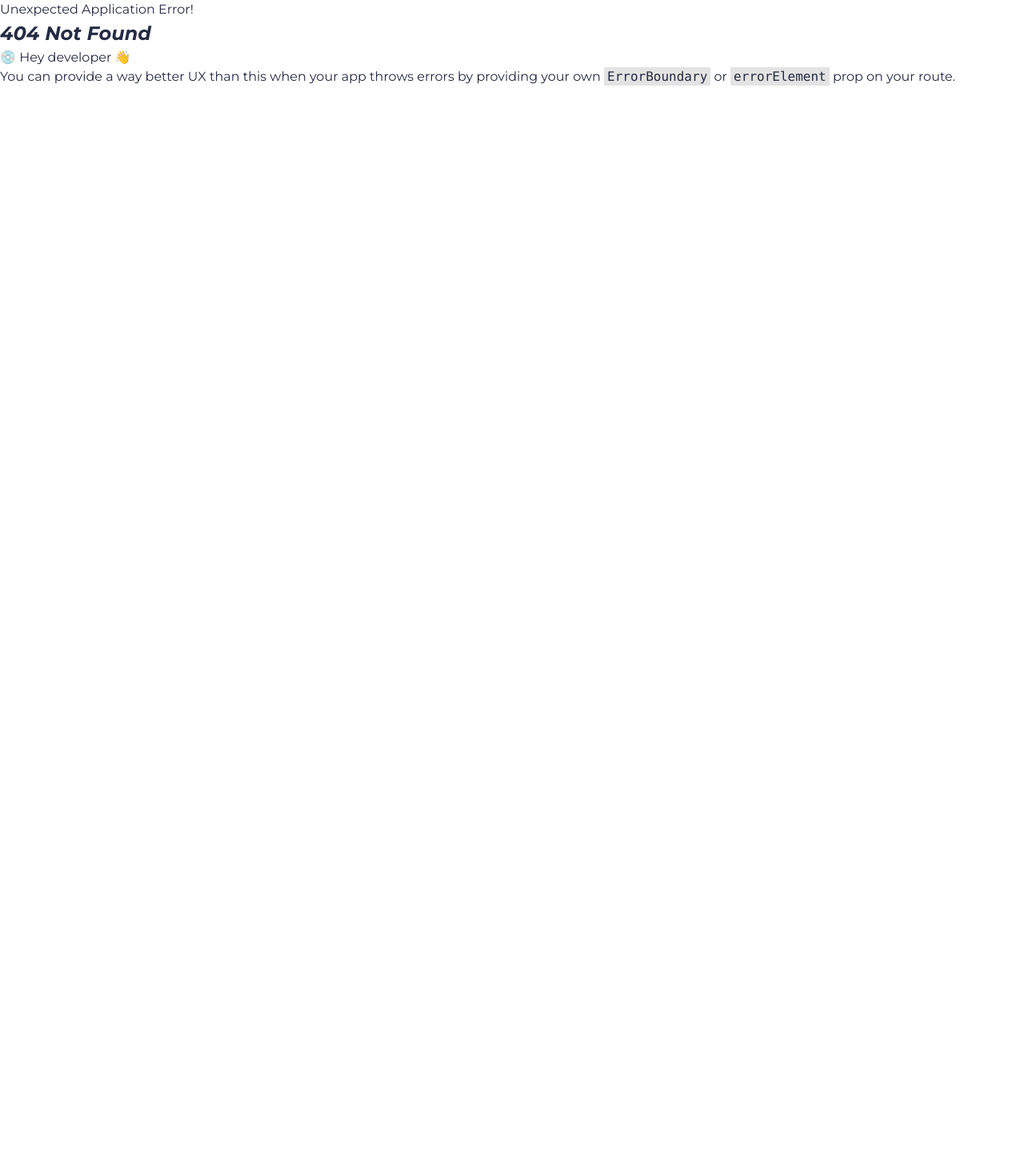
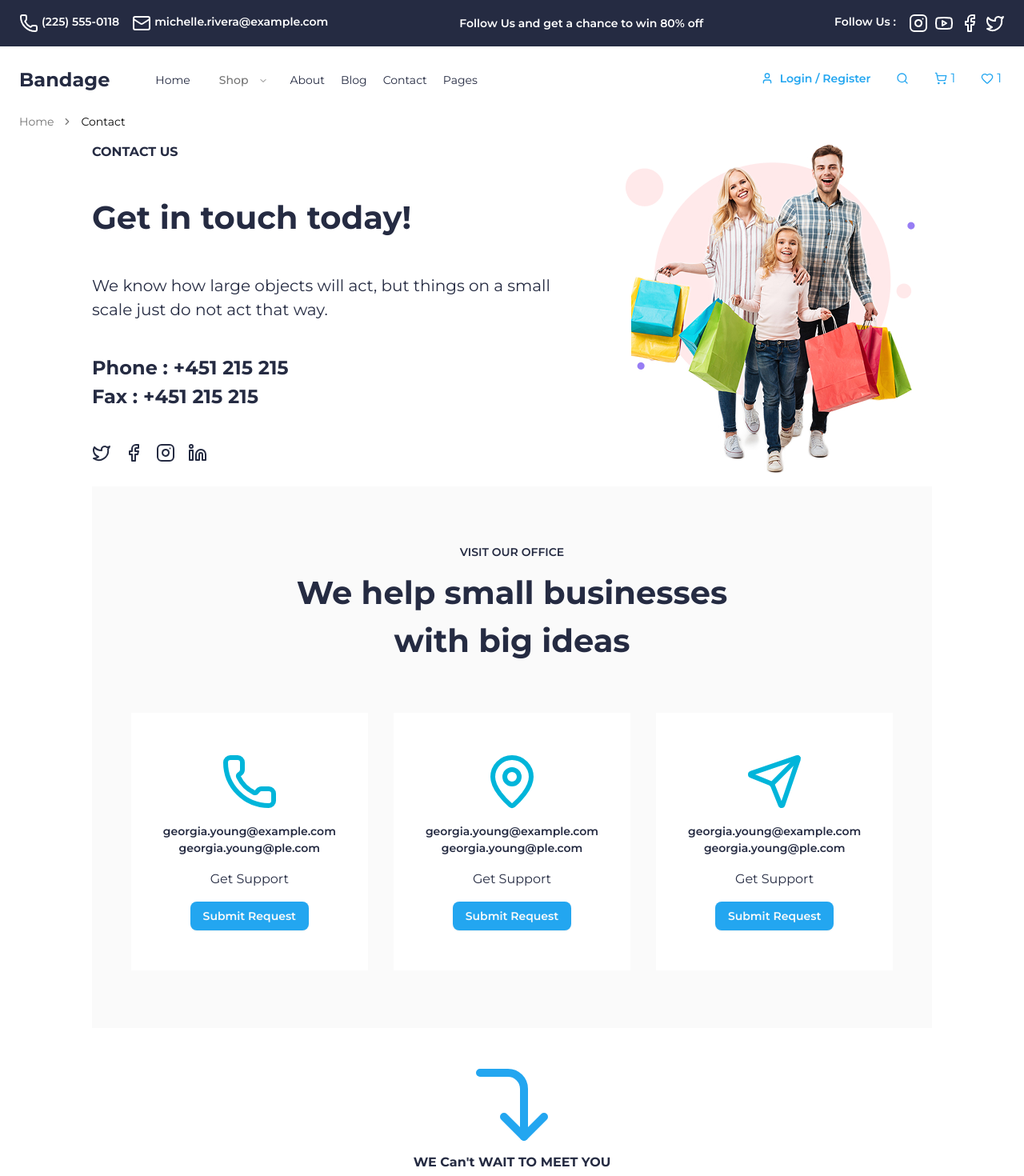
Before and after one commit to salih-sengul/E-Commerce1, a React (Vite) app: page /contact in a window 1280 px wide. Before the commit this address had no page. Shown: the top 1470 px of the page at 80% size. Before the commit the page ends 800 px from the top, so only its background shows below. Built offline with nearby package versions, Linux system fonts and the light colour scheme.

Commit message:
contact page done

```diff
--- a/src/components/NavBar.jsx
+++ b/src/components/NavBar.jsx
@@ -97,22 +97,22 @@ const NavBar = ({ className, shopMenu, bigMenu }) => {
         </NavigationMenuItem>
         <NavigationMenuItem>
           <NavigationMenuLink asChild>
-            <a href="/about">About</a>
+            <Link to="/about">About</Link>
           </NavigationMenuLink>
         </NavigationMenuItem>
         <NavigationMenuItem>
           <NavigationMenuLink asChild>
-            <a href="/blog">Blog</a>
+            <Link to="/blog">Blog</Link>
           </NavigationMenuLink>
         </NavigationMenuItem>
         <NavigationMenuItem>
           <NavigationMenuLink asChild>
-            <a href="/contact">Contact</a>
+            <Link to="/contact">Contact</Link>
           </NavigationMenuLink>
         </NavigationMenuItem>
         <NavigationMenuItem>
           <NavigationMenuLink asChild>
-            <a href="/pages">Pages</a>
+            <Link to="/pages">Pages</Link>
           </NavigationMenuLink>
         </NavigationMenuItem>
       </NavigationMenuList>
--- /dev/null
+++ b/src/components/contact/MainContact.jsx
@@ -0,0 +1,30 @@
+import { Facebook, Instagram, Linkedin, Twitter } from "lucide-react";
+import React from "react";
+
+const MainContact = () => {
+  return (
+    <div className="flex flex-col gap-10 lg:flex-row">
+      <div className="flex flex-col items-center gap-10 py-2.5 lg:items-start lg:text-left">
+        <h5 className="h5">CONTACT US</h5>
+        <h1 className="h2">Get in touch today!</h1>
+        <h4 className="h4">
+          We know how large objects will act, but things on a small scale just
+          do not act that way.
+        </h4>
+        <div className="h3">
+          <p>Phone : +451 215 215</p>
+          <p>Fax : +451 215 215</p>
+        </div>
+        <div className="flex gap-4">
+          <Twitter />
+          <Facebook />
+          <Instagram />
+          <Linkedin />
+        </div>
+      </div>
+      <img src="/assets/contact1.png" alt="" />
+    </div>
+  );
+};
+
+export default MainContact;
--- /dev/null
+++ b/src/components/contact/VisitCard.jsx
@@ -0,0 +1,20 @@
+import React from "react";
+import { Button } from "../ui/button";
+
+const VisitCard = ({ phone }) => {
+  return (
+    <div className="hover:bg-dark-card-bg flex max-w-[327px] flex-col items-center gap-4 bg-white px-10 py-12.5 transition-all hover:flex-1 hover:text-white">
+      {phone}
+      <div>
+        <h6>georgia.young@example.com</h6>
+        <h6>georgia.young@ple.com</h6>
+      </div>
+      <h5>Get Support</h5>
+      <Button>
+        <h6>Submit Request</h6>
+      </Button>
+    </div>
+  );
+};
+
+export default VisitCard;
--- /dev/null
+++ b/src/components/contact/VisitContact.jsx
@@ -0,0 +1,21 @@
+import React from "react";
+import VisitCard from "./VisitCard";
+import { MapPin, Phone, Send } from "lucide-react";
+
+const VisitContact = () => {
+  return (
+    <div className="bg-primary-foreground flex flex-col items-center gap-15 py-18">
+      <div className="flex max-w-[633px] flex-col gap-2.5">
+        <h6 className="h6">VISIT OUR OFFICE</h6>
+        <h2 className="h2">We help small businesses with big ideas</h2>
+      </div>
+      <div className="flex flex-col justify-center gap-8 lg:flex-row">
+        <VisitCard phone={<Phone className="text-slider-bg size-18" />} />
+        <VisitCard phone={<MapPin className="text-slider-bg size-18" />} />
+        <VisitCard phone={<Send className="text-slider-bg size-18" />} />
+      </div>
+    </div>
+  );
+};
+
+export default VisitContact;
--- a/src/index.css
+++ b/src/index.css
@@ -43,6 +43,7 @@
   --success-color: oklch(71.5% 0.16697 153.9);
   --secondary-color-1: oklch(55.5% 0.096045 172.5);
   --muted-text-color: oklch(79.9% 0 0);
+  --dark-card-bg: oklch(29.5% 0.042879 272.4);
 }
 
 @layer base {
@@ -151,6 +152,7 @@ body {
   --color-success-color: oklch(71.5% 0.16697 153.9);
   --color-secondary-color-1: var(--secondary-color-1);
   --color-muted-text-color: var(--muted-text-color);
+  --color-dark-card-bg: var(--dark-card-bg);
 }
 
 .dark {
--- a/src/main.jsx
+++ b/src/main.jsx
@@ -5,6 +5,7 @@ import HomePage from "./pages/HomePage";
 import ShopPage from "./pages/ShopPage";
 import "./index.css";
 import ProductPage from "./pages/ProductPage.jsx";
+import ContactPage from "./pages/ContactPage.jsx";
 
 const router = createBrowserRouter([
   {
@@ -23,6 +24,10 @@ const router = createBrowserRouter([
         path: "shop/product",
         element: <ProductPage />,
       },
+      {
+        path: "contact",
+        element: <ContactPage />,
+      },
     ],
   },
 ]);
--- /dev/null
+++ b/src/pages/ContactPage.jsx
@@ -0,0 +1,26 @@
+import MainContact from "@/components/contact/MainContact";
+import VisitContact from "@/components/contact/VisitContact";
+import { Button } from "@/components/ui/button";
+import { CornerRightDown } from "lucide-react";
+import React from "react";
+
+const ContactPage = () => {
+  return (
+    <div className="mx-auto max-w-[1050px] px-10 text-center lg:px-0">
+      <MainContact />
+      <VisitContact />
+      <div className="flex flex-col items-center pt-9 pb-28">
+        <CornerRightDown className="text-primary-color size-30" />
+        <div className="flex flex-col items-center gap-8">
+          <h6 className="h5">WE Can't WAIT TO MEET YOU</h6>
+          <h2 className="h1">Let’s Talk</h2>
+          <Button>
+            <p className="btn-text">Try it free now</p>
+          </Button>
+        </div>
+      </div>
+    </div>
+  );
+};
+
+export default ContactPage;
```
Also changed, not shown: public/assets/contact1.png (added).
